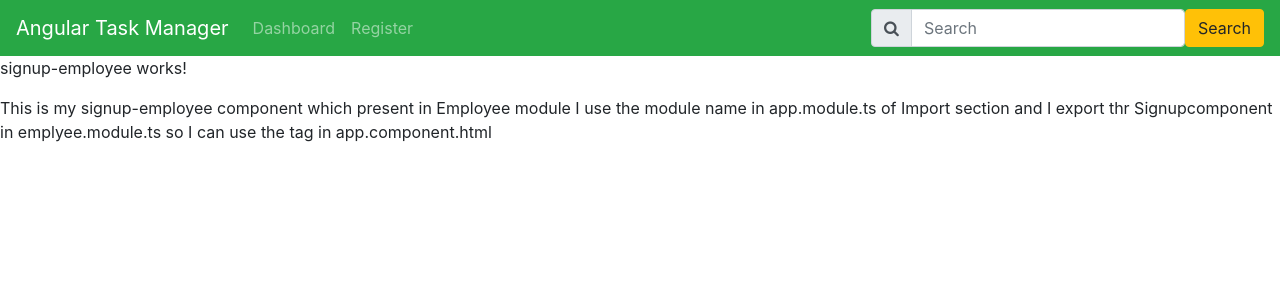
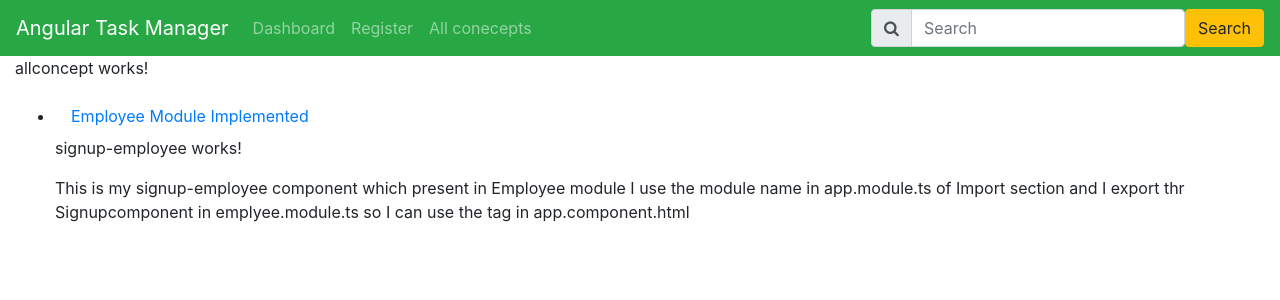
Before and after one commit to kamallochanpradhan/deployMyAngularFrontend, an Angular app: page /allconcept in a window 1280 px wide. Before the commit this address led to /. Shown: the top 300 px of the page. Built offline with nearby package versions, Linux system fonts and the light colour scheme.

Commit message:
Life cycle hook component added

```diff
--- /dev/null
+++ b/src/app/allconcept/allconcept.component.html
@@ -0,0 +1,8 @@
+<p>allconcept works!</p>
+
+ <ul>
+    <li>
+        <a class="nav-link" routerLink="">Employee Module Implemented</a>
+        <app-signup-employee></app-signup-employee>
+    </li>
+ </ul>
--- a/src/app/app-routing.module.ts
+++ b/src/app/app-routing.module.ts
@@ -3,11 +3,13 @@ import { RouterModule, Routes } from '@angular/router';
 import { ShowStudentsComponent } from './Components/show-students/show-students.component';
 import { LoginComponent } from './Components/login/login.component';
 import { RegisterComponent } from './Components/register/register.component';
+import { AllconceptComponent } from './allconcept/allconcept.component';
 
 const routes: Routes = [
 
   {path:"dashboard",component:ShowStudentsComponent},
   {path:"register",component:RegisterComponent},
+  {path:"allconcept",component:AllconceptComponent},
   {path:"",component:LoginComponent}
 
 ];
--- a/src/app/app.component.html
+++ b/src/app/app.component.html
@@ -14,6 +14,9 @@
         </li>
         <li class="nav-item">
           <a class="nav-link" routerLink="register">Register</a>
+        </li>
+        <li class="nav-item">
+          <a class="nav-link" routerLink="allconcept">All conecepts</a>
         </li>
       </ul>
       <form class="form-inline my-2 my-lg-0">
@@ -34,7 +37,7 @@
 <!-- <app-login></app-login> -->
 <!-- <app-register></app-register> -->
 
-<app-signup-employee></app-signup-employee>
+<!-- <app-signup-employee></app-signup-employee> -->
 <div class="container-fluid">
 <router-outlet></router-outlet>
 </div>
--- a/src/app/app.module.ts
+++ b/src/app/app.module.ts
@@ -14,13 +14,17 @@ import { HeaderinterceptorService } from './Interceptors/headerinterceptor.servi
 import { ErrorlogginginterceptorService } from './Interceptors/errorlogginginterceptor.service';
 import { SignupEmployeeComponent } from './employee/EmployeeComponents/signup-employee/signup-employee.component';
 import { EmployeeModule } from './employee/employee.module';
+import { AllconceptComponent } from './allconcept/allconcept.component';
+import { LifecyclehookComponent } from './lifecyclehook/lifecyclehook.component';
 
 @NgModule({
   declarations: [
     AppComponent,
     RegisterComponent,
     ShowStudentsComponent,
-    LoginComponent
+    LoginComponent,
+    AllconceptComponent,
+    LifecyclehookComponent
   ],
   imports: [
     BrowserModule,
--- /dev/null
+++ b/src/app/lifecyclehook/lifecyclehook.component.html
@@ -0,0 +1 @@
+<p>lifecyclehook works!</p>
--- /dev/null
+++ b/src/app/lifecyclehook/lifecyclehook.component.ts
@@ -0,0 +1,35 @@
+import { Component, DoCheck, OnChanges, OnInit, SimpleChanges } from '@angular/core';
+
+@Component({
+  selector: 'app-lifecyclehook',
+  templateUrl: './lifecyclehook.component.html',
+  styleUrls: ['./lifecyclehook.component.css'],
+})
+export class LifecyclehookComponent implements OnChanges,OnInit,DoCheck {
+  /**
+   *
+   */
+  constructor()
+  {
+    //Initilize the property of component and inject service into component
+  }
+  ngDoCheck(): void {
+    /*Executes when an event occurs, before change detection process, used to identify
+    weather change detection process occurs or not, for the third party controls */
+    throw new Error('Method not implemented.');
+  }
+  ngOnInit(): void {
+    /*Executes after initilization of components meta data used to call services to get
+     initial data from database  */
+    throw new Error('Method not implemented.');
+  }
+  ngOnChanges(changes: SimpleChanges): void
+  {
+    /*Executed when value are passed to input properties of the component
+    and every time when input value have been  changed..not executed when
+     there are no input property*/
+
+    throw new Error('Method not implemented.');
+  }
+
+}
```
Also changed, not shown: src/app/allconcept/allconcept.component.ts (added, +10 -0 lines), src/app/allconcept/allconcept.component.css (added), src/app/lifecyclehook/lifecyclehook.component.css (added), 2 other files (tests, documents, lock files or other folders).
